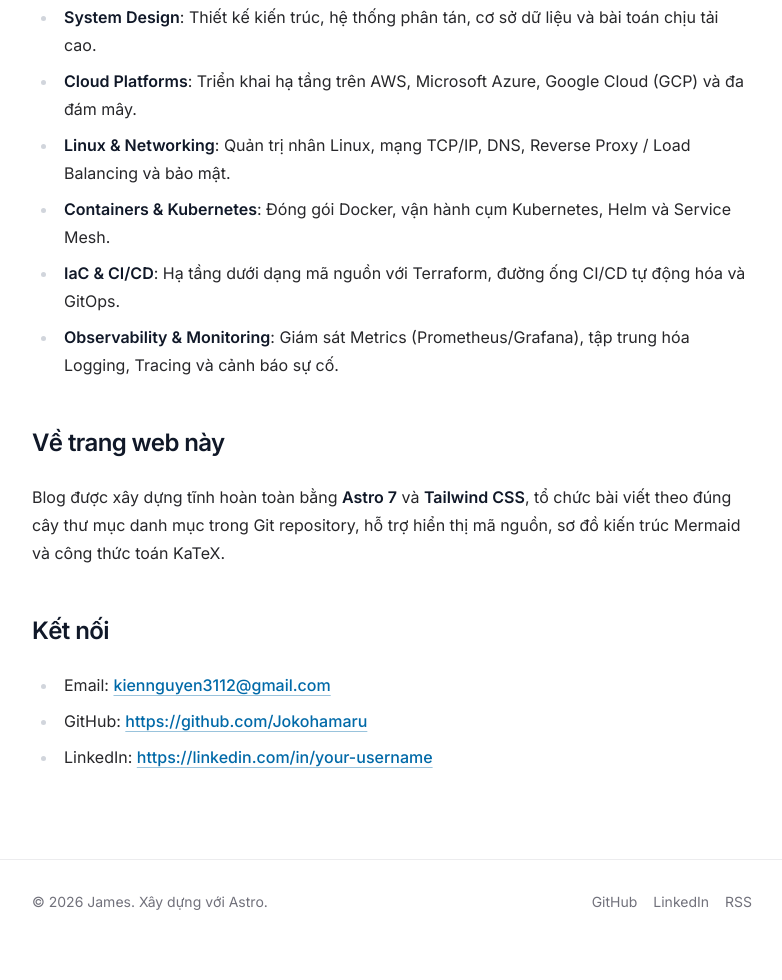
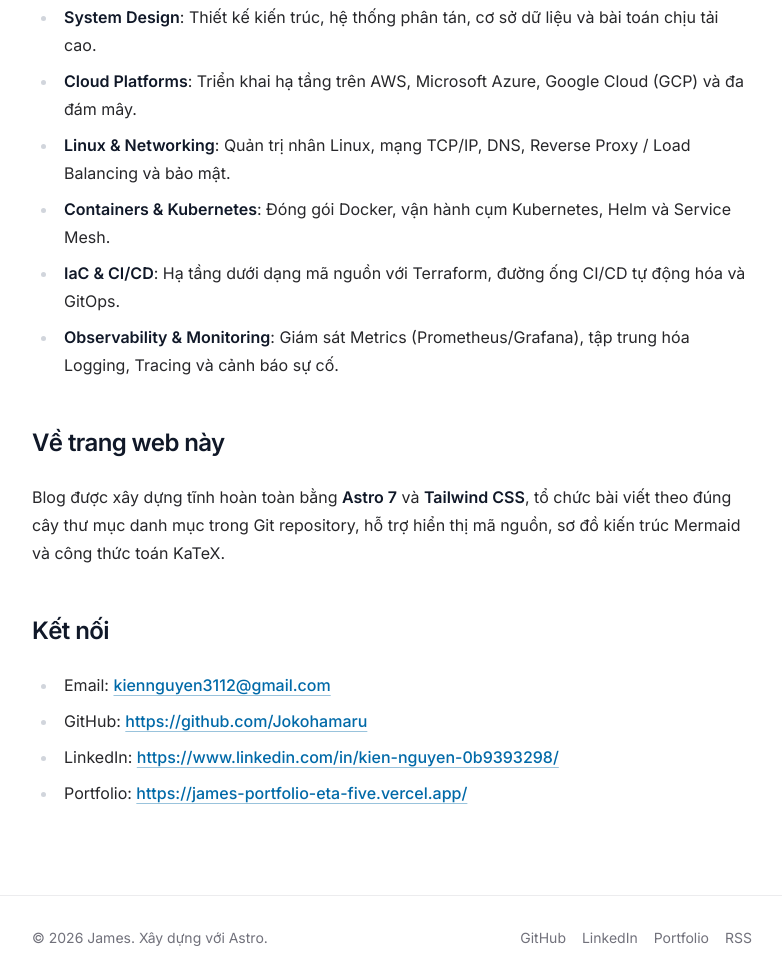
Before and after one commit to Jokohamaru/james-blog, an Astro site: page /james-blog/about in a window 1280 px wide. Shown: the part 334-1314 px from the top of the page, without its empty margins (248-1030 px from the left). Before the commit the page ends 1278 px from the top, so only its background shows below. Built offline with nearby package versions, Linux system fonts and the light colour scheme; Astro itself is replaced by a stand-in of ours; some packages are replaced by stand-ins of ours.

Commit message:
chore: update personal links

```diff
--- a/src/components/Footer.astro
+++ b/src/components/Footer.astro
@@ -25,6 +25,14 @@ const year = new Date().getFullYear();
       >
         LinkedIn
       </a>
+      <a
+        href={SITE.socials.portfolio}
+        target="_blank"
+        rel="noopener noreferrer"
+        class="transition-colors hover:text-zinc-900 dark:hover:text-zinc-100"
+      >
+        Portfolio
+      </a>
       <a href={withBase('rss.xml')} class="transition-colors hover:text-zinc-900 dark:hover:text-zinc-100">
         RSS
       </a>
--- a/src/consts.ts
+++ b/src/consts.ts
@@ -7,6 +7,7 @@ export const SITE = {
   email: 'kiennguyen3112@gmail.com',
   socials: {
     github: 'https://github.com/Jokohamaru',
-    linkedin: 'https://linkedin.com/in/your-username',
+    linkedin: 'https://www.linkedin.com/in/kien-nguyen-0b9393298/',
+    portfolio: 'https://james-portfolio-eta-five.vercel.app/',
   },
 } as const;
--- a/src/pages/about.astro
+++ b/src/pages/about.astro
@@ -37,6 +37,9 @@ import { SITE } from '@/consts';
       <li>
         LinkedIn: <a href={SITE.socials.linkedin} target="_blank" rel="noopener noreferrer">{SITE.socials.linkedin}</a>
       </li>
+      <li>
+        Portfolio: <a href={SITE.socials.portfolio} target="_blank" rel="noopener noreferrer">{SITE.socials.portfolio}</a>
+      </li>
     </ul>
   </article>
 </BaseLayout>
```
